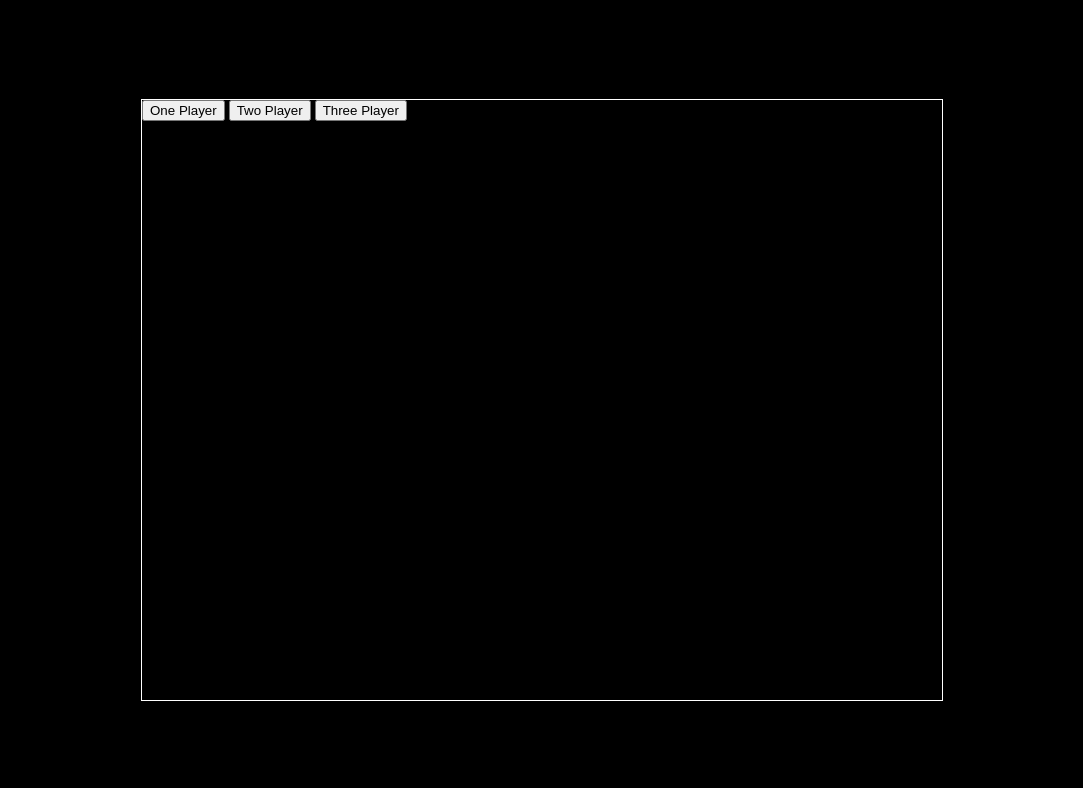
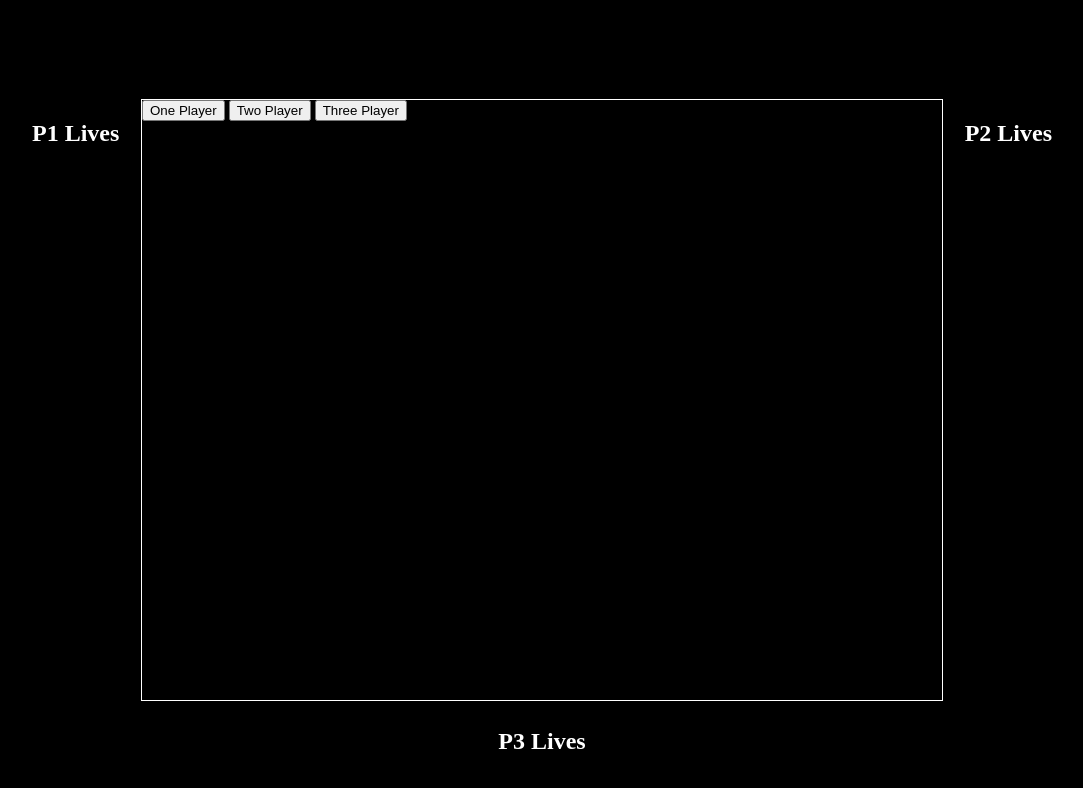
Before and after one commit to drenchoman/DownSplat, an Astro site: page / in a window 1280 px wide. Shown: the whole page, without its empty margins (98-1181 px from the left). Built offline with nearby package versions, Linux system fonts and the light colour scheme; Astro itself is replaced by a stand-in of ours.

Commit message:
add lives counter outside of screen

```diff
--- a/src/components/Test.astro
+++ b/src/components/Test.astro
@@ -1,5 +1,9 @@
 
 <div id="gameOverlay">
+  <div class="player-one-lives"><h2>P1 Lives</h2></div>
+  <div class="player-two-lives"><h2>P2 Lives</h2></div>
+  <div class="player-three-lives"><h2>P3 Lives</h2></div>
+
   <div class="init-wrapper">
 
 <button id="onePlayer">One Player</button>
@@ -52,6 +56,36 @@ document.getElementById('playAgain')?.addEventListener("click", restartGame)
     /* z-index: 5; */
   }
 
+  .player-one-lives{
+    position: absolute;
+    left: -110px;
+  }
+
+  .player-two-lives{
+    position: absolute;
+    right: -110px;
+  }
+
+  .player-three-lives{
+    position: absolute;
+  left: 0;
+  right: 0;
+  bottom: -75px;
+  margin-inline: auto;
+  width: fit-content;
+  }
+
+  .play-again-wrapper{
+    display: flex;
+    width:100%;
+    height:100%;
+    justify-content: center;
+    align-items: center;
+  }
+  #playAgain{
+    cursor: pointer;
+  }
+
   .hide{
     display: none;
   }
--- a/src/store.js
+++ b/src/store.js
@@ -6,3 +6,6 @@ export const threePlayer = atom(false);
 export const onePlayer = atom(false);
 export const gameFinished = atom(false);
 export const gameOver = atom(false);
+export const p1LivesText = atom(3);
+export const p2LivesText = atom(3);
+export const p3LivesText = atom(3);
```
